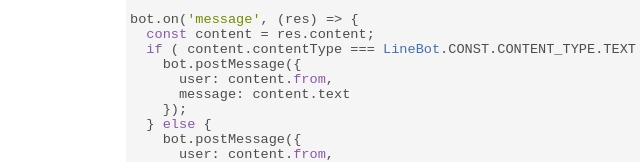
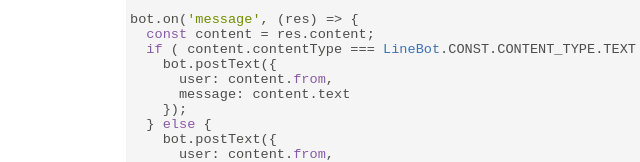
Before and after one commit to 3846masa/node-linebot, a website: page index.html in a window 1280 px wide. Shown: the part 825-987 px from the top of the page, 144-784 px from the left. Drawn offline with Linux system fonts and the light colour scheme.

Commit message:
Update v0.1.1

```diff
--- a/index.html
+++ b/index.html
@@ -56,12 +56,12 @@ const bot = new LineBot({
 bot.on(&apos;message&apos;, (res) =&gt; {
   const content = res.content;
   if ( content.contentType === LineBot.CONST.CONTENT_TYPE.TEXT ) {
-    bot.postMessage({
+    bot.postText({
       user: content.from,
       message: content.text
     });
   } else {
-    bot.postMessage({
+    bot.postText({
       user: content.from,
       message: &apos;Not text.&apos;
     });
--- a/package.json
+++ b/package.json
@@ -1,7 +1,7 @@
 {
   "name": "@3846masa/linebot",
   "description": "LINE BOT API wrapper for Node.js",
-  "version": "0.1.0",
+  "version": "0.1.1",
   "author": "3846masa <3846masahiro+git@gmail.com>",
   "bugs": {
     "url": "https://github.com/3846masa/node-linebot/issues"
```
